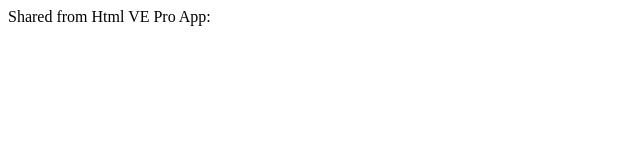
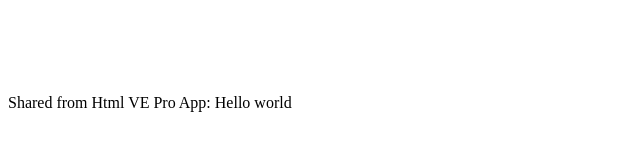
Before and after one commit to protomods/P, a plain HTML site: page index.html in a window 1280 px wide. Shown: the whole page, without its empty margins (0-640 px from the left). Drawn offline with Linux system fonts and the light colour scheme.

Commit message:
Update index.html

```diff
--- a/index.html
+++ b/index.html
@@ -7,13 +7,14 @@ Shared from Html VE Pro App:
 </head>
 <body>
 
+Hello world
+
 <script async src="//pagead2.googlesyndication.com/pagead/js/adsbygoogle.js"></script>
-<!-- Sapphire Shake -->
+<!-- Protomodsads -->
 <ins class="adsbygoogle"
-     style="display:block"
+     style="display:inline-block;width:320px;height:100px"
      data-ad-client="ca-pub-6406264716668321"
-     data-ad-slot="3496395697"
-     data-ad-format="auto"></ins>
+     data-ad-slot="6321130897"></ins>
 <script>
 (adsbygoogle = window.adsbygoogle || []).push({});
 </script>
```
